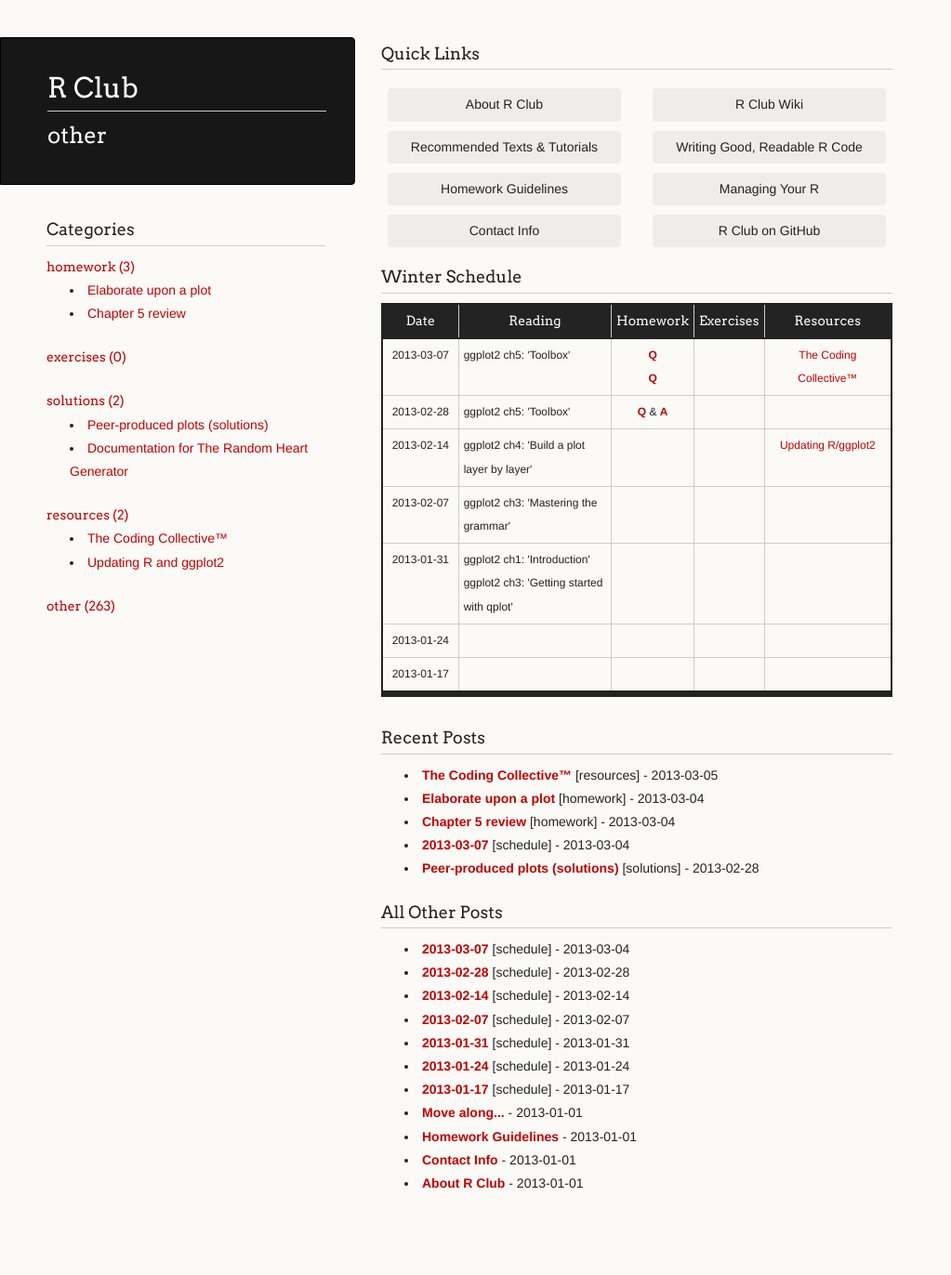
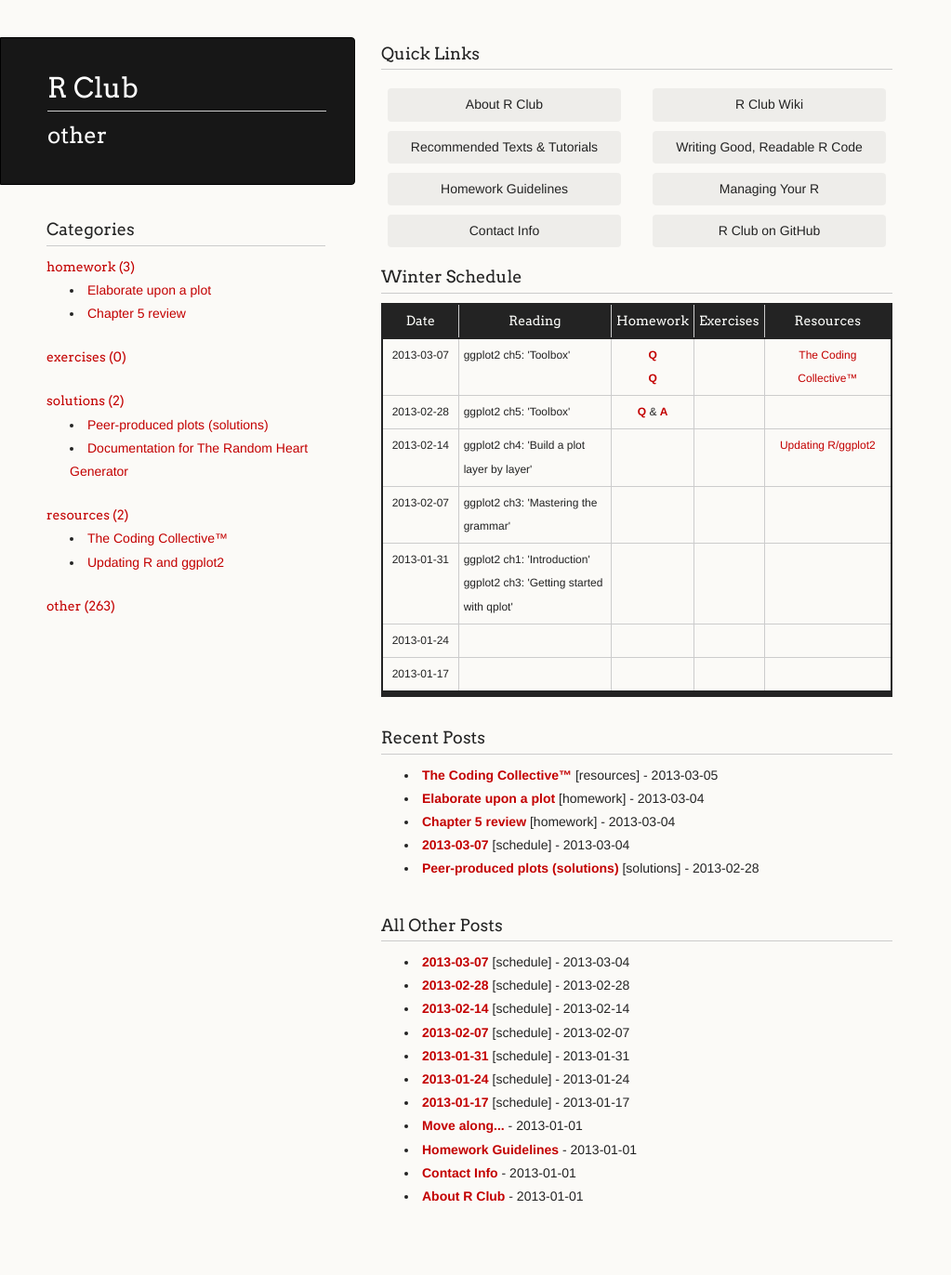
Before and after one commit to mfcovington/r_club, a Jekyll site: the page built from other.html, in a window 1280 px wide. Shown: the whole page at 93% size, without its empty margins (0-1023 px from the left). Built offline with Jekyll 4.4.1, drawn with Linux system fonts in a browser that asks for light colours; Markdown is read by kramdown in place of the engine named in the settings.

Commit message:
fix h3 margin for category summary pages

```diff
--- a/_layouts/categories.html
+++ b/_layouts/categories.html
@@ -6,7 +6,7 @@ layout: default
     {{ content }}
 </div>
 
-<div class="recent">
+<div class="all-posts">
 <h3>All {{ page.title | capitalize }} Posts</h3>
 <ul>
   {% for post in site.posts %}
--- a/other.html
+++ b/other.html
@@ -7,7 +7,7 @@ layout: default
     {{ content }}
 </div>
 
-<div class="recent">
+<div class="all-posts">
 <h3>All {{ page.title | capitalize }} Posts</h3>
 <ul>
   {% for post in site.posts %}
```
